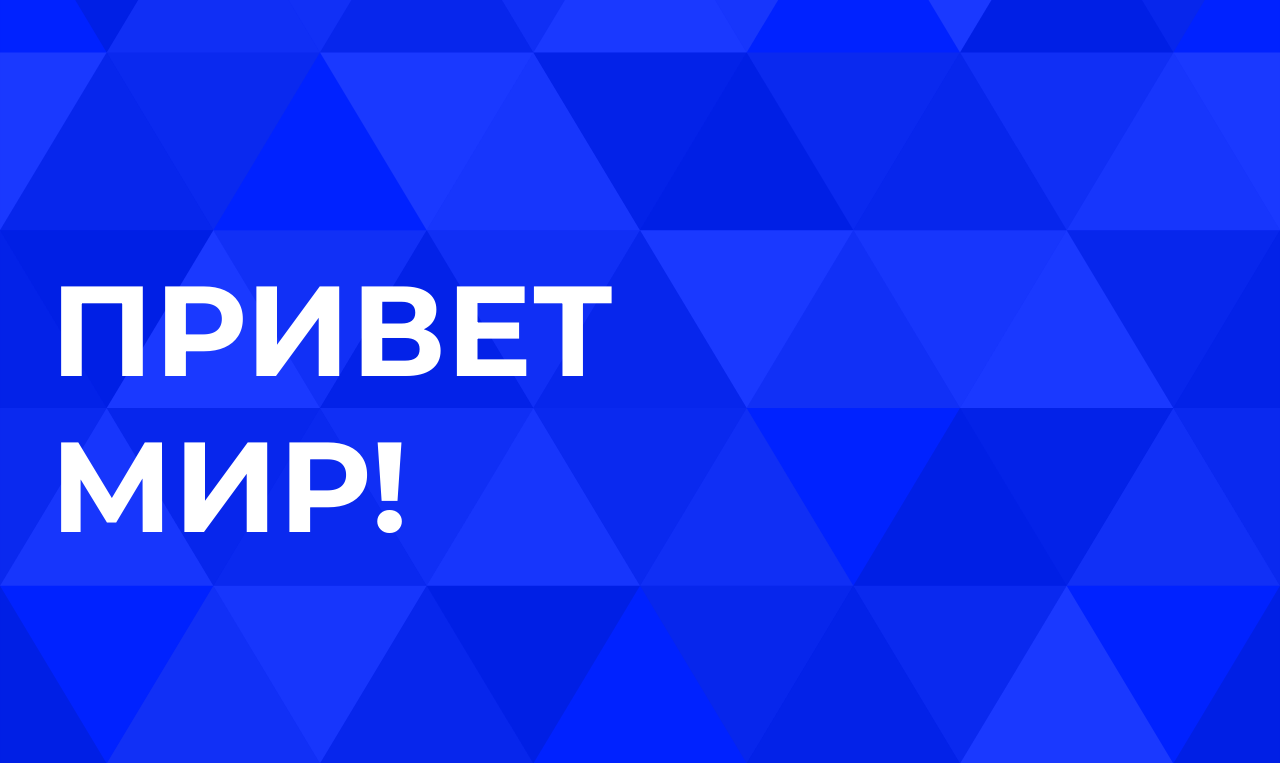
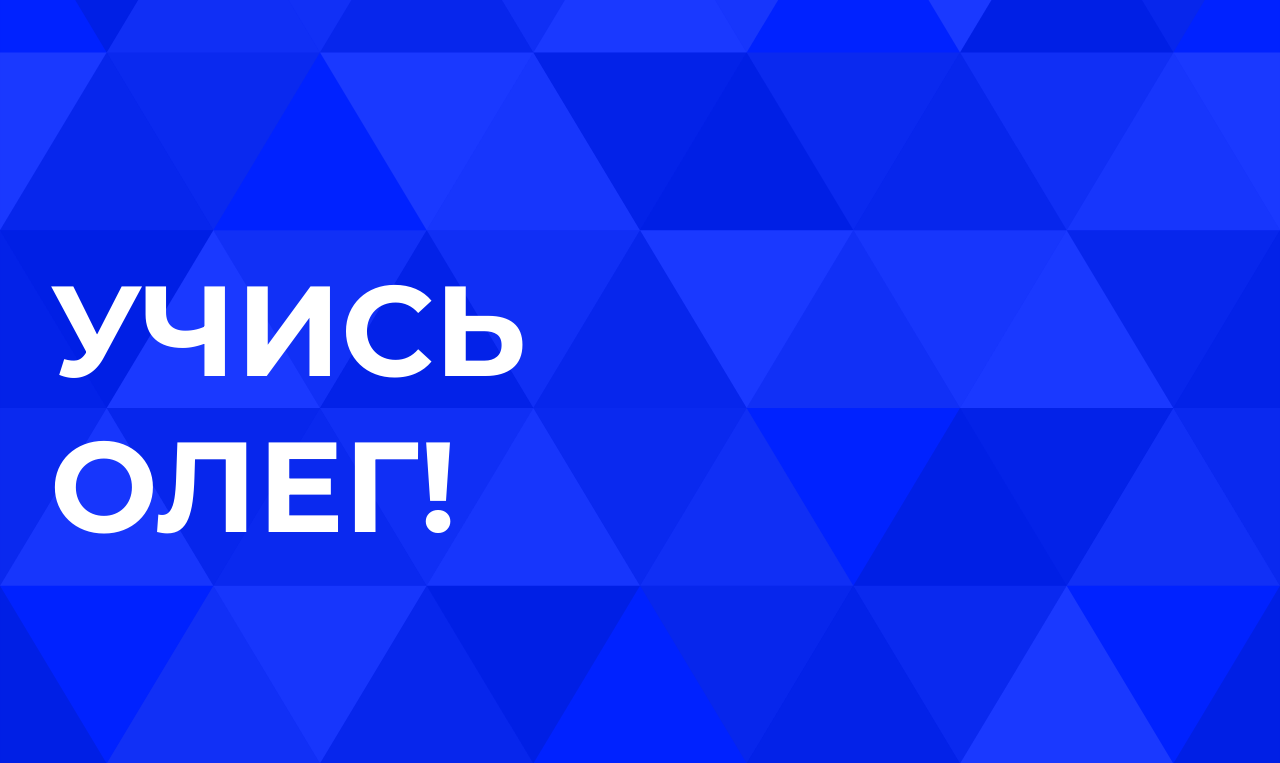
Before and after one commit to DEAEDspore/coursera-test, a plain HTML site: page index.html in a window 1280 px wide. Shown: the top 763 px of the page. Drawn offline with nearby package versions, Linux system fonts and the light colour scheme.

Commit message:
Update index.html

```diff
--- a/index.html
+++ b/index.html
@@ -7,7 +7,7 @@
 </head>
 <body>
   <header class="header">
-    <h1 class="header__title">Привет<br>мир!</h1>
+    <h1 class="header__title">Учись<br>Олег!</h1>
   </header>
   <article class="article article_whitebg article_first">
     <h2 class="black">Это моя первая<br>страница!</h2>
```
